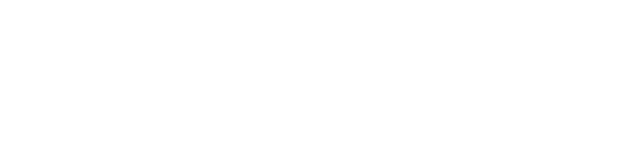
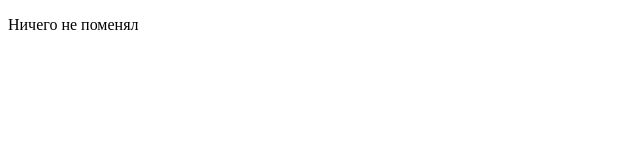
Before and after one commit to SergioNiteb/First_Html, a plain HTML site: page index.html in a window 1280 px wide. Shown: the whole page, without its empty margins (0-640 px from the left). Drawn offline with Linux system fonts and the light colour scheme.

Commit message:
Ничего не поменял

```diff
--- a/index.html
+++ b/index.html
@@ -4,6 +4,7 @@
   <meta charset="UTF-8">
   <!-- Название всего проекта -->
   <title>First commit</title>
+	<p> Ничего не поменял <p>
   <link rel="stylesheet" href="https://code.s3.yandex.net/web-code/normalize.css">
   <link rel="stylesheet" href="style.css">
 </head>
```
